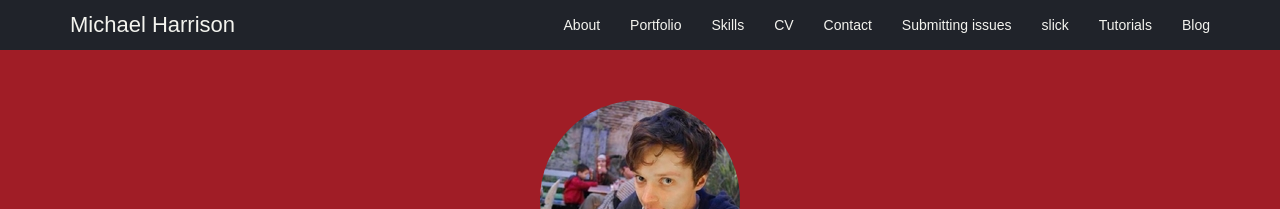
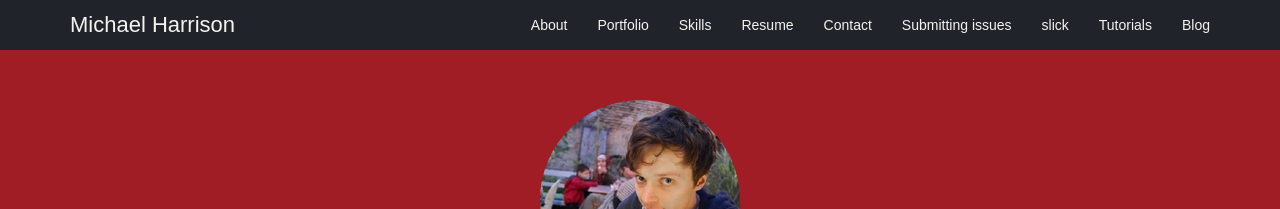
Before and after one commit to harrim91/harrim91.github.io, a Jekyll site: the page built from index.html, in a window 1280 px wide. Shown: the top 209 px of the page. Built offline with Jekyll 4.4.1, drawn with Linux system fonts in a browser that asks for light colours; some web fonts are replaced.

Commit message:
Add updated resume

```diff
--- a/_includes/navigation.html
+++ b/_includes/navigation.html
@@ -23,7 +23,7 @@
           <a class="navbar-link" href="/#skills">Skills</a>
         </li>
         <li>
-          <a class="navbar-link" href="/public/Michael-Harrison-CV-2016.pdf" target="_blank">CV</a>
+          <a class="navbar-link" href="/public/Michael-Harrison-CV-Nov-17.pdf" target="_blank">Resume</a>
         </li>
         <li>
           <a class="navbar-link" href="/#contact">Contact</a>
```
Also changed, not shown: 1 other file.
